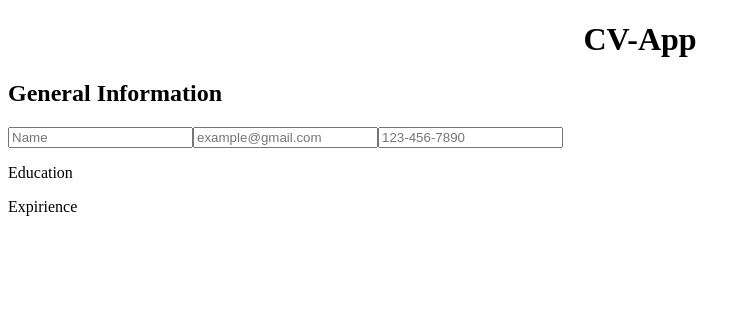
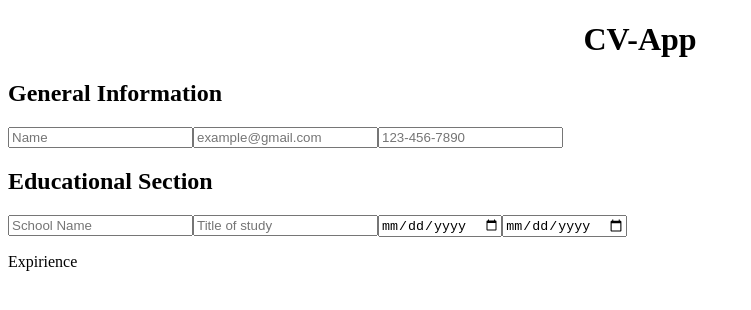
Before and after one commit to S460s/cv-app, a React (Create React App) app: page / in a window 1280 px wide. Shown: the top 310 px of the page, without its empty margins (0-751 px from the left). Built offline with nearby package versions, Linux system fonts and the light colour scheme.

Commit message:
Basic structure for Education Expirience is done

```diff
--- a/src/components/EducationSection.js
+++ b/src/components/EducationSection.js
@@ -1,10 +1,54 @@
 import React from 'react';
 
 class EducationSection extends React.Component {
+	constructor(props) {
+		super(props);
+		this.state = {
+			schoolName: '',
+			study: '',
+			from: '',
+			to: '',
+		};
+		this.handleChange = this.handleChange.bind(this);
+	}
+
+	handleChange(e) {
+		const { name, value } = e.target;
+		this.setState({ [name]: value });
+	}
+
 	render() {
 		return (
 			<div>
-				<p>Education</p>
+				<h2>Educational Section</h2>
+				<input
+					type='text'
+					placeholder='School Name'
+					name='schoolName'
+					onChange={this.handleChange}
+					value={this.state.schoolName}
+				/>
+				<input
+					type='text'
+					placeholder='Title of study'
+					name='study'
+					onChange={this.handleChange}
+					value={this.state.study}
+				/>
+				<input
+					type='date'
+					name='from'
+					placeholder='From'
+					onChange={this.handleChange}
+					value={this.state.from}
+				/>
+				<input
+					type='date'
+					name='to'
+					placeholder='To'
+					onChange={this.handleChange}
+					value={this.state.to}
+				/>
 			</div>
 		);
 	}
```
